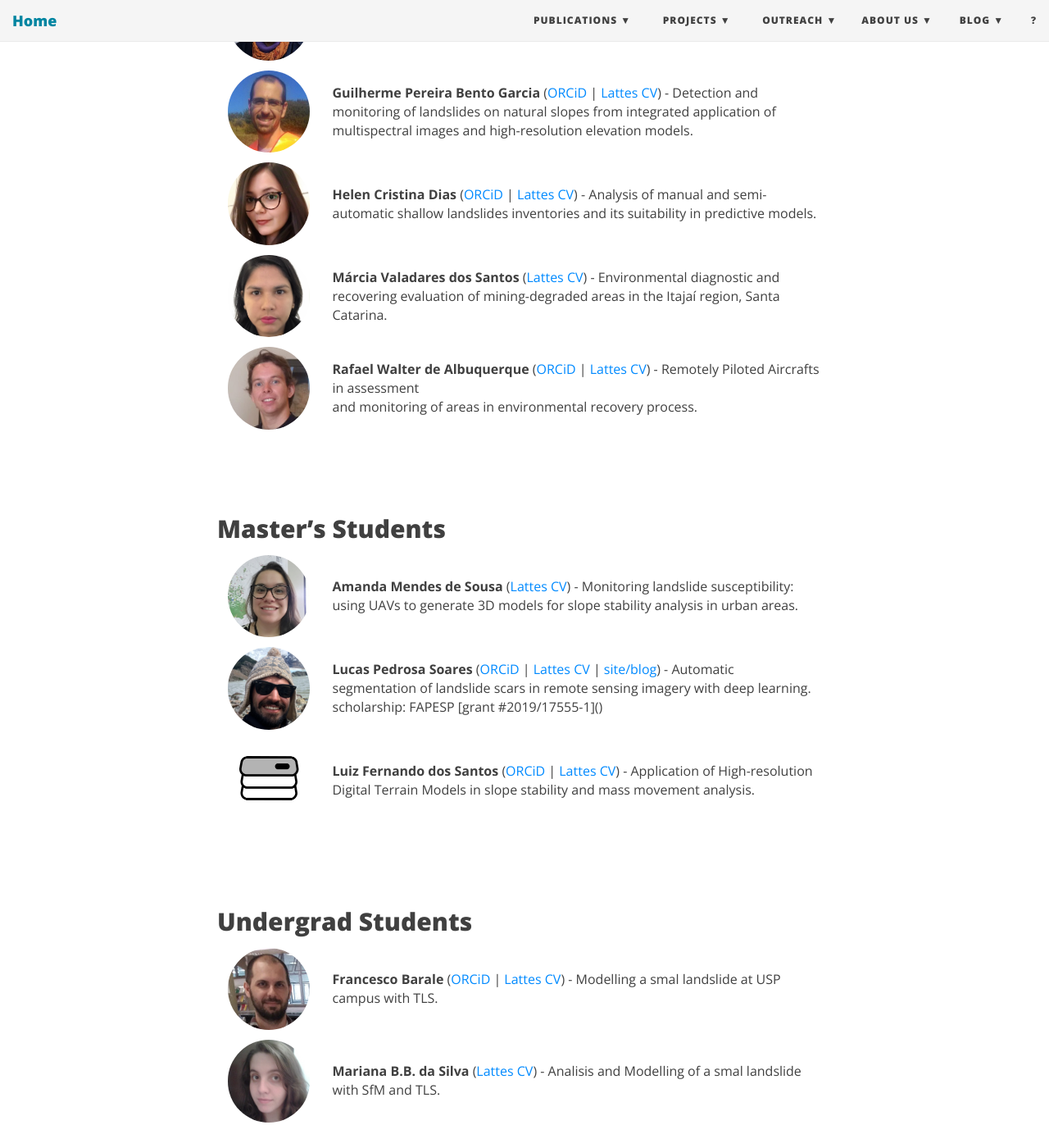
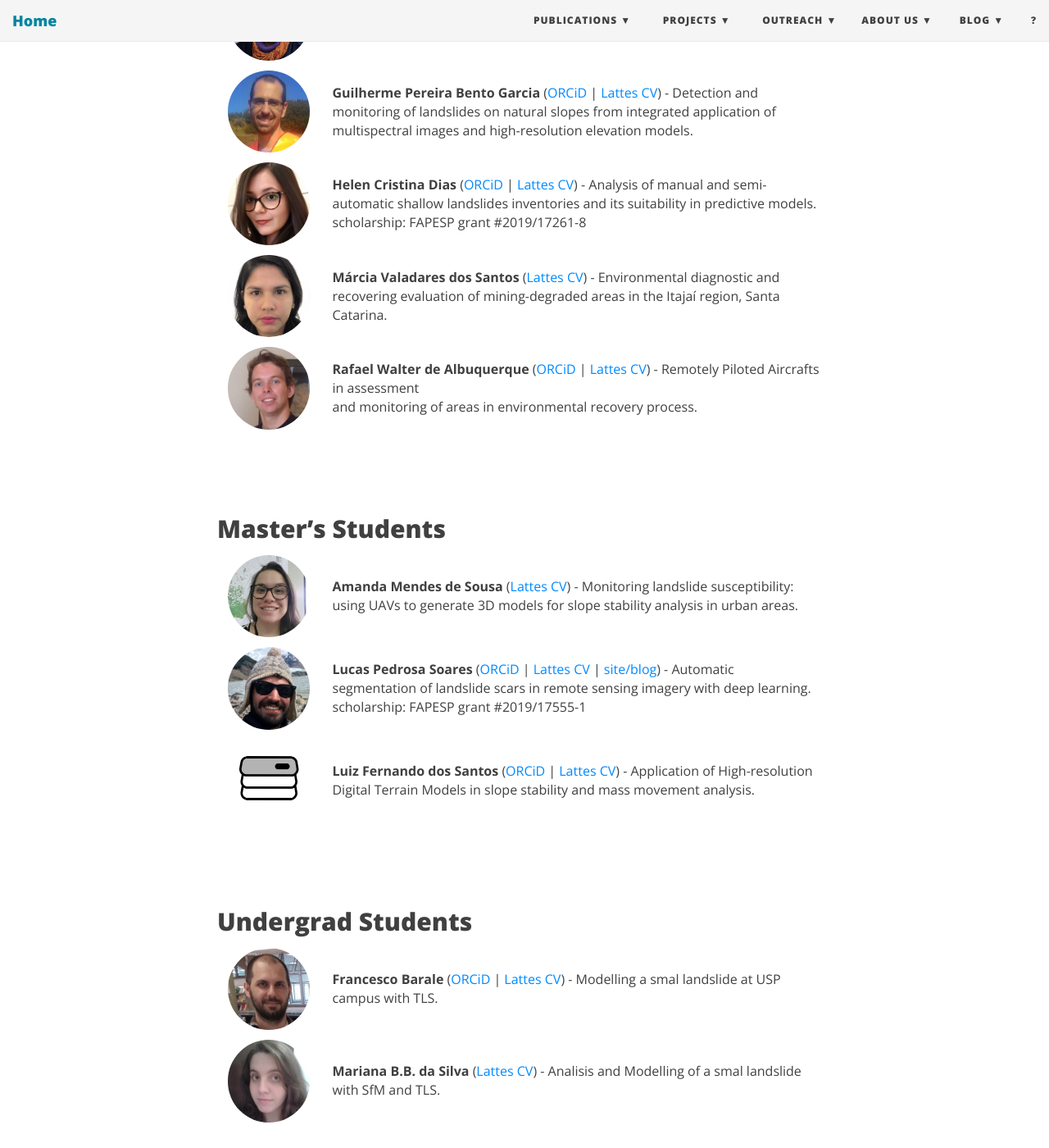
Before and after one commit to SPAMLab/SPAMLab.github.io, a Jekyll site: the page built from people.md, in a window 1280 px wide and 1400 px high, scrolled down 1116 px. Shown: the whole window at 82% size. Built offline with Jekyll 4.4.1, drawn with Linux system fonts in a browser that asks for light colours; nearby versions of some CDN libraries.

Commit message:
Update people.md

```diff
--- a/people.md
+++ b/people.md
@@ -52,7 +52,7 @@ My ORCiD is [0000-0001-5073-5572](http://orcid.org/0000-0001-5073-5572). My Latt
   </tr>
   <tr>
     <td width="17%"> <img src="/img/people/helen.jpg" class="img-circle" width="99%"> </td>
-    <td width="83%"> <b>Helen Cristina Dias</b> (<a href="http://orcid.org/0000-0002-5006-7006">ORCiD</a> | <a href="http://lattes.cnpq.br/6662222026617086">Lattes CV</a>) - Analysis of manual and semi-automatic shallow landslides inventories and its suitability in predictive models. </td>
+    <td width="83%"> <b>Helen Cristina Dias</b> (<a href="http://orcid.org/0000-0002-5006-7006">ORCiD</a> | <a href="http://lattes.cnpq.br/6662222026617086">Lattes CV</a>) - Analysis of manual and semi-automatic shallow landslides inventories and its suitability in predictive models. <br> scholarship: FAPESP grant #2019/17261-8 </td>
   </tr>
   <tr>
     <td width="17%"> <img src="/img/people/marcia.jpg" class="img-circle" width="99%"> </td>
@@ -78,7 +78,7 @@ My ORCiD is [0000-0001-5073-5572](http://orcid.org/0000-0001-5073-5572). My Latt
   </tr>
   <tr>
     <td width="17%"> <img src="/img/people/lucas.png" class="img-circle" width="99%"> </td>
-    <td width="83%"> <b>Lucas Pedrosa Soares</b> (<a href="http://orcid.org/0000-0002-6980-597X">ORCiD</a> | <a href="http://lattes.cnpq.br/0242746303744589">Lattes CV</a> | <a href="https://lpsmlgeo.github.io/">site/blog</a>) - Automatic segmentation of landslide scars in remote sensing imagery with deep learning. <br> scholarship: FAPESP [grant #2019/17555-1]()</td>
+    <td width="83%"> <b>Lucas Pedrosa Soares</b> (<a href="http://orcid.org/0000-0002-6980-597X">ORCiD</a> | <a href="http://lattes.cnpq.br/0242746303744589">Lattes CV</a> | <a href="https://lpsmlgeo.github.io/">site/blog</a>) - Automatic segmentation of landslide scars in remote sensing imagery with deep learning. <br> scholarship: FAPESP grant #2019/17555-1</td>
   </tr>
   <tr>
     <td width="17%"> <img src="/img/logos/spamlab_avatar.png" class="img-circle" width="99%"> </td>
```
